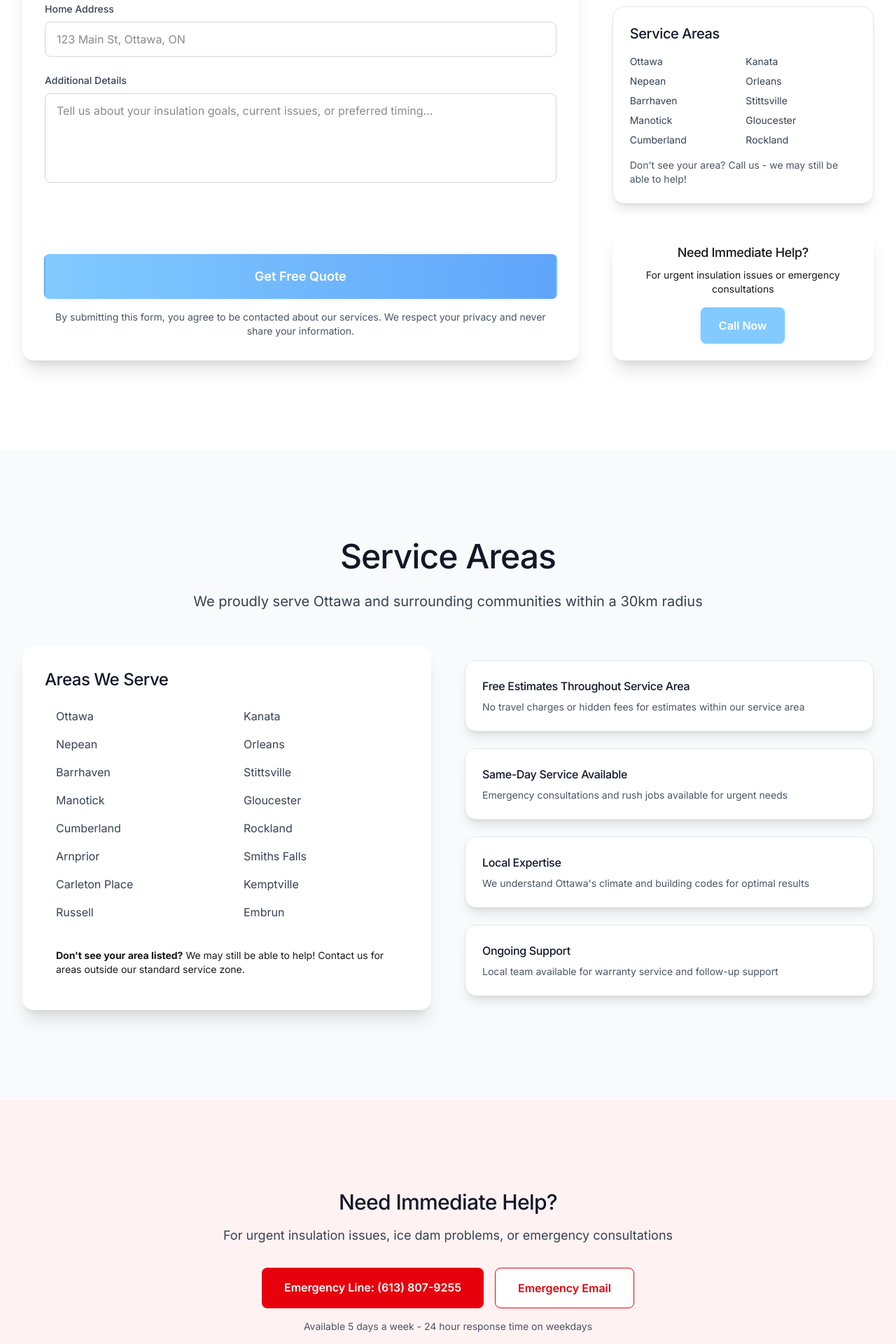
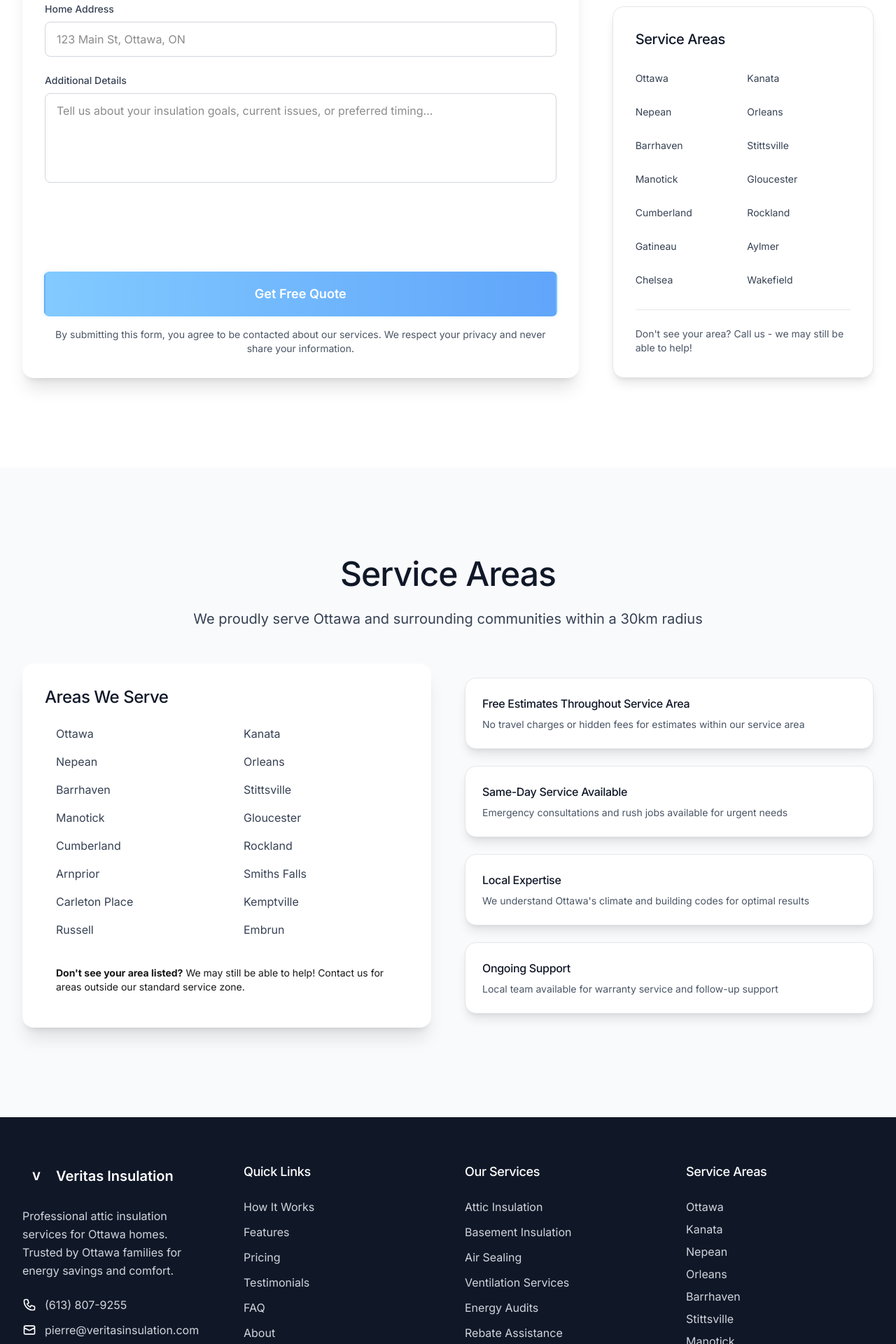
Before and after one commit to paul-madut/Pierre-Gauthier, a Next.js app: page /en/contact in a window 1280 px wide. Shown: the part 2880-4800 px from the top of the page at 70% size. Built offline with nearby package versions, Linux system fonts and the light colour scheme.

Commit message:
Faq, remove immeduiate help

```diff
--- a/app/[locale]/contact/page.js
+++ b/app/[locale]/contact/page.js
@@ -182,35 +182,6 @@
             </div>
           </div>
         </section>
-
-        {/* Emergency Contact */}
-        <section className="section-padding bg-red-50">
-          <div className="max-w-4xl mx-auto container-padding text-center">
-            <h2 className="text-3xl font-semibold text-gray-900 mb-4">
-              Need Immediate Help?
-            </h2>
-            <p className="text-lg text-gray-700 mb-8">
-              For urgent insulation issues, ice dam problems, or emergency consultations
-            </p>
-            <div className="flex flex-col sm:flex-row gap-4 justify-center">
-              <a
-                href="tel:6138079255"
-                className="bg-red-600 text-white px-8 py-4 rounded-lg font-semibold hover:bg-red-700 transition-colors inline-block"
-              >
-                Emergency Line: (613) 807-9255
-              </a>
-              <a
-                href="mailto:pierre@veritasinsulation.com?subject=Emergency%20Consultation"
-                className="bg-white text-red-600 border border-red-600 px-8 py-4 rounded-lg font-semibold hover:bg-red-50 transition-colors inline-block"
-              >
-                Emergency Email
-              </a>
-            </div>
-            <p className="text-sm text-gray-600 mt-4">
-              Available 5 days a week - 24 hour response time on weekdays
-            </p>
-          </div>
-        </section>
       </main>
       <Footer />
     </>
--- a/components/sections/Contact.js
+++ b/components/sections/Contact.js
@@ -8,7 +8,6 @@
 
 const Contact = () => {
   const t = useTranslations('contact')
-  const tCommon = useTranslations('common')
 
   const [formData, setFormData] = useState({
     name: '',
@@ -283,45 +282,29 @@
 
             {/* Service Areas */}
             <Card variant="default">
-              <CardContent className="p-6">
-                <h3 className="text-xl font-semibold text-gray-900 mb-4">
+              <CardContent className="p-8">
+                <h3 className="text-xl font-semibold text-gray-900 mb-6">
                   {t('serviceAreasTitle')}
                 </h3>
-                <div className="grid grid-cols-2 gap-2 text-sm text-gray-700">
-                  <div>Ottawa</div>
-                  <div>Kanata</div>
-                  <div>Nepean</div>
-                  <div>Orleans</div>
-                  <div>Barrhaven</div>
-                  <div>Stittsville</div>
-                  <div>Manotick</div>
-                  <div>Gloucester</div>
-                  <div>Cumberland</div>
-                  <div>Rockland</div>
+                <div className="grid grid-cols-2 gap-3 text-sm text-gray-700 mb-6">
+                  <div className="py-2">Ottawa</div>
+                  <div className="py-2">Kanata</div>
+                  <div className="py-2">Nepean</div>
+                  <div className="py-2">Orleans</div>
+                  <div className="py-2">Barrhaven</div>
+                  <div className="py-2">Stittsville</div>
+                  <div className="py-2">Manotick</div>
+                  <div className="py-2">Gloucester</div>
+                  <div className="py-2">Cumberland</div>
+                  <div className="py-2">Rockland</div>
+                  <div className="py-2">Gatineau</div>
+                  <div className="py-2">Aylmer</div>
+                  <div className="py-2">Chelsea</div>
+                  <div className="py-2">Wakefield</div>
                 </div>
-                <p className="text-sm text-gray-600 mt-4">
+                <p className="text-sm text-gray-600 mt-6 pt-6 border-t border-gray-200">
                   Don't see your area? <a href="tel:6138079255" className="text-primary-500 hover:underline">Call us</a> - we may still be able to help!
                 </p>
-              </CardContent>
-            </Card>
-
-            {/* Emergency Contact */}
-            <Card variant="elevated" className="bg-primary-50 border-primary-200">
-              <CardContent className="p-6 text-center">
-                <h3 className="text-lg font-semibold text-primary-900 mb-2">
-                  {t('needHelpTitle')}
-                </h3>
-                <p className="text-primary-700 mb-4 text-sm">
-                  {t('needHelpSubtitle')}
-                </p>
-                <StyledButton
-                  variant="secondary"
-                  size="md"
-                  className="glow-important"
-                  onClick={() => window.location.href = 'tel:6138079255'}
-                >
-                  {t('callNowButton')}
-                </StyledButton>
               </CardContent>
             </Card>
           </div>
--- a/components/sections/Footer.js
+++ b/components/sections/Footer.js
@@ -171,12 +171,6 @@
             </div>
 
             <div className="flex items-center space-x-6 text-sm">
-              <Link href="/privacy" className="text-gray-400 hover:text-white transition-colors">
-                {t('privacyPolicy')}
-              </Link>
-              <Link href="/terms" className="text-gray-400 hover:text-white transition-colors">
-                {t('termsOfService')}
-              </Link>
               <div className="flex items-center space-x-2">
                 <span className="text-gray-400">{t('licensedInsured')}</span>
               </div>
--- a/messages/en.json
+++ b/messages/en.json
@@ -158,36 +158,36 @@
     "subtitle": "Get answers to common questions about attic insulation",
     "questions": [
       {
-        "q": "How long does attic insulation installation take?",
-        "a": "Most residential installations are completed in 4-8 hours, depending on the size of your home. We work efficiently to minimize disruption to your daily routine."
+        "q": "What type of insulation do you offer?",
+        "a": "We primarily use blown-in cellulose and fiberglass insulation for attics, which provides superior coverage and thermal performance. We also offer spray foam and batt insulation for specific applications like walls and basements. During your free assessment, we'll recommend the best insulation type for your specific needs and budget."
       },
       {
-        "q": "What R-value insulation do I need in Ottawa?",
-        "a": "For Ottawa's climate, we recommend R-60 to R-70 for optimal energy efficiency. Our assessment will determine the exact R-value needed for your specific home and current insulation levels."
+        "q": "What does R-value mean?",
+        "a": "R-value measures insulation's resistance to heat flow - the higher the R-value, the better the insulation performs. For Ottawa's climate, we recommend R-60 to R-70 for attics. Think of it like a winter coat: a higher R-value is like a thicker, warmer coat that keeps more heat inside your home during winter and outside during summer."
+      },
+      {
+        "q": "How long does installation take and do I need to leave my house?",
+        "a": "Most residential attic insulation installations are completed in 4-8 hours, depending on your home's size. You don't need to leave your home during installation - you can go about your normal routine. We work exclusively in the attic and use dust-controlled methods to minimize any impact on your living space."
       },
       {
         "q": "Will insulation installation create a mess in my home?",
-        "a": "No. We use protective coverings throughout your home and employ dust-controlled installation methods. Our team performs complete cleanup, leaving your home cleaner than we found it."
+        "a": "No. We use protective coverings throughout your home and employ dust-controlled installation methods. Our team performs complete cleanup after every job, leaving your home cleaner than we found it. We take pride in maintaining a clean, professional work environment."
       },
       {
-        "q": "What rebates are available for insulation upgrades?",
-        "a": "Ontario residents can receive up to $5,000 in combined rebates from federal, provincial, and utility programs. We handle all paperwork and ensure you receive maximum available rebates."
+        "q": "How does insulation save me money?",
+        "a": "Proper insulation acts as a barrier, preventing heat from escaping in winter and entering in summer. This means your furnace and air conditioner don't have to work as hard, using less energy. Most customers see up to 40% reduction in heating and cooling costs - that's hundreds of dollars saved annually, and the investment typically pays for itself within 2-3 years."
       },
       {
-        "q": "How much will I save on energy bills?",
-        "a": "Most customers see up to 40% reduction in heating and cooling costs. The exact savings depend on your home's current insulation, size, and energy usage patterns."
+        "q": "What rebates and tax credits are available?",
+        "a": "Ontario residents can receive up to $5,000 in combined rebates from federal Canada Greener Homes Grant, provincial programs, and local utility incentives. We handle all the paperwork and guide you through the entire rebate process to ensure you receive the maximum available savings. These rebates can cover a significant portion of your installation cost."
       },
       {
-        "q": "Do you offer warranties on your work?",
-        "a": "Yes. Materials come with a limited lifetime warranty from the manufacturer, and I personally provide a warranty on the quality of my installation work."
+        "q": "When do I pay?",
+        "a": "Payment is due upon completion of the work. We accept multiple payment methods including cash, check, e-transfer, credit/debit cards, and online payments through Stripe or PayPal. We can also help arrange financing options if needed. You'll never pay anything upfront - you only pay once you're completely satisfied with the completed installation."
       },
       {
-        "q": "Can you insulate other areas besides the attic?",
-        "a": "Absolutely. We also insulate basements, crawl spaces, walls, and rim joists. Our assessment will identify all areas where improved insulation can benefit your home."
-      },
-      {
-        "q": "Is blown-in insulation better than batt insulation?",
-        "a": "For attics, blown-in insulation is superior as it fills gaps and irregular spaces completely, providing better thermal performance and air sealing compared to traditional batts."
+        "q": "Is there a warranty on the work?",
+        "a": "Yes. We provide a warranty on the quality of our installation work, and the insulation materials come with a limited lifetime warranty from the manufacturer. We stand behind our work and are committed to your complete satisfaction. If any issues arise, we'll make it right."
       }
     ],
     "stillHaveQuestionsTitle": "Still Have Questions?",
--- a/messages/fr.json
+++ b/messages/fr.json
@@ -158,36 +158,36 @@
     "subtitle": "Obtenez des réponses aux questions courantes sur l'isolation de grenier",
     "questions": [
       {
-        "q": "Combien de temps prend l'installation de l'isolation de grenier?",
-        "a": "La plupart des installations résidentielles sont complétées en 4 à 8 heures, selon la taille de votre maison. Nous travaillons efficacement pour minimiser les perturbations de votre routine quotidienne."
+        "q": "Quel type d'isolation offrez-vous?",
+        "a": "Nous utilisons principalement de l'isolation soufflée en cellulose et en fibre de verre pour les greniers, qui offre une couverture et une performance thermique supérieures. Nous offrons également de la mousse pulvérisée et de l'isolation en nattes pour des applications spécifiques comme les murs et les sous-sols. Lors de votre évaluation gratuite, nous recommanderons le meilleur type d'isolation pour vos besoins et votre budget spécifiques."
       },
       {
-        "q": "Quelle valeur R d'isolation ai-je besoin à Ottawa?",
-        "a": "Pour le climat d'Ottawa, nous recommandons R-60 à R-70 pour une efficacité énergétique optimale. Notre évaluation déterminera la valeur R exacte nécessaire pour votre maison spécifique et vos niveaux d'isolation actuels."
+        "q": "Que signifie la valeur R?",
+        "a": "La valeur R mesure la résistance de l'isolation au flux de chaleur - plus la valeur R est élevée, mieux l'isolation fonctionne. Pour le climat d'Ottawa, nous recommandons R-60 à R-70 pour les greniers. Pensez-y comme un manteau d'hiver : une valeur R plus élevée est comme un manteau plus épais et plus chaud qui garde plus de chaleur à l'intérieur de votre maison en hiver et à l'extérieur en été."
+      },
+      {
+        "q": "Combien de temps dure l'installation et dois-je quitter ma maison?",
+        "a": "La plupart des installations d'isolation de grenier résidentiel sont complétées en 4 à 8 heures, selon la taille de votre maison. Vous n'avez pas besoin de quitter votre maison pendant l'installation - vous pouvez vaquer à vos occupations normales. Nous travaillons exclusivement dans le grenier et utilisons des méthodes contrôlées contre la poussière pour minimiser tout impact sur votre espace de vie."
       },
       {
         "q": "L'installation de l'isolation créera-t-elle du désordre dans ma maison?",
-        "a": "Non. Nous utilisons des revêtements de protection dans toute votre maison et employons des méthodes d'installation contrôlées contre la poussière. Notre équipe effectue un nettoyage complet, laissant votre maison plus propre que nous ne l'avons trouvée."
+        "a": "Non. Nous utilisons des revêtements de protection dans toute votre maison et employons des méthodes d'installation contrôlées contre la poussière. Notre équipe effectue un nettoyage complet après chaque travail, laissant votre maison plus propre que nous ne l'avons trouvée. Nous sommes fiers de maintenir un environnement de travail propre et professionnel."
       },
       {
-        "q": "Quels rabais sont disponibles pour les améliorations d'isolation?",
-        "a": "Les résidents de l'Ontario peuvent recevoir jusqu'à 5 000 $ en rabais combinés des programmes fédéraux, provinciaux et des services publics. Nous gérons toute la paperasse et nous assurons que vous recevez les rabais maximaux disponibles."
+        "q": "Comment l'isolation me fait-elle économiser de l'argent?",
+        "a": "Une isolation adéquate agit comme une barrière, empêchant la chaleur de s'échapper en hiver et d'entrer en été. Cela signifie que votre fournaise et votre climatiseur n'ont pas à travailler aussi fort, consommant moins d'énergie. La plupart des clients constatent jusqu'à 40% de réduction des coûts de chauffage et de climatisation - soit des centaines de dollars économisés annuellement, et l'investissement se rembourse généralement en 2-3 ans."
       },
       {
-        "q": "Combien vais-je économiser sur mes factures d'énergie?",
-        "a": "La plupart des clients constatent une réduction de 25 à 40% des coûts de chauffage et de climatisation. Les économies exactes dépendent de l'isolation actuelle de votre maison, de sa taille et de vos habitudes de consommation d'énergie."
+        "q": "Quels rabais et crédits d'impôt sont disponibles?",
+        "a": "Les résidents de l'Ontario peuvent recevoir jusqu'à 5 000 $ en rabais combinés de la Subvention canadienne pour des maisons plus vertes, des programmes provinciaux et des incitatifs des services publics locaux. Nous gérons toute la paperasse et vous guidons tout au long du processus de rabais pour vous assurer de recevoir les économies maximales disponibles. Ces rabais peuvent couvrir une partie importante de votre coût d'installation."
       },
       {
-        "q": "Offrez-vous des garanties sur votre travail?",
-        "a": "Oui. Nous offrons des garanties complètes: 10 ans sur les installations Standard et une garantie à vie sur les forfaits Premium. Les matériaux sont également accompagnés de garanties du fabricant."
+        "q": "Quand dois-je payer?",
+        "a": "Le paiement est dû à la fin des travaux. Nous acceptons plusieurs méthodes de paiement, notamment l'argent comptant, les chèques, les virements électroniques, les cartes de crédit/débit et les paiements en ligne via Stripe ou PayPal. Nous pouvons également aider à organiser des options de financement si nécessaire. Vous ne payez jamais rien d'avance - vous ne payez qu'une fois que vous êtes complètement satisfait de l'installation terminée."
       },
       {
-        "q": "Pouvez-vous isoler d'autres zones que le grenier?",
-        "a": "Absolument. Nous isolons également les sous-sols, les vides sanitaires, les murs et les solives de rive. Notre évaluation identifiera toutes les zones où une meilleure isolation peut profiter à votre maison."
-      },
-      {
-        "q": "L'isolation soufflée est-elle meilleure que l'isolation en nattes?",
-        "a": "Pour les greniers, l'isolation soufflée est supérieure car elle remplit complètement les espaces et les zones irrégulières, offrant de meilleures performances thermiques et un meilleur scellage d'air par rapport aux nattes traditionnelles."
+        "q": "Y a-t-il une garantie sur le travail?",
+        "a": "Oui. Nous offrons une garantie sur la qualité de notre travail d'installation, et les matériaux d'isolation sont accompagnés d'une garantie à vie limitée du fabricant. Nous soutenons notre travail et nous nous engageons à votre satisfaction complète. Si des problèmes surviennent, nous les réglerons."
       }
     ],
     "stillHaveQuestionsTitle": "Vous avez encore des questions?",
```
